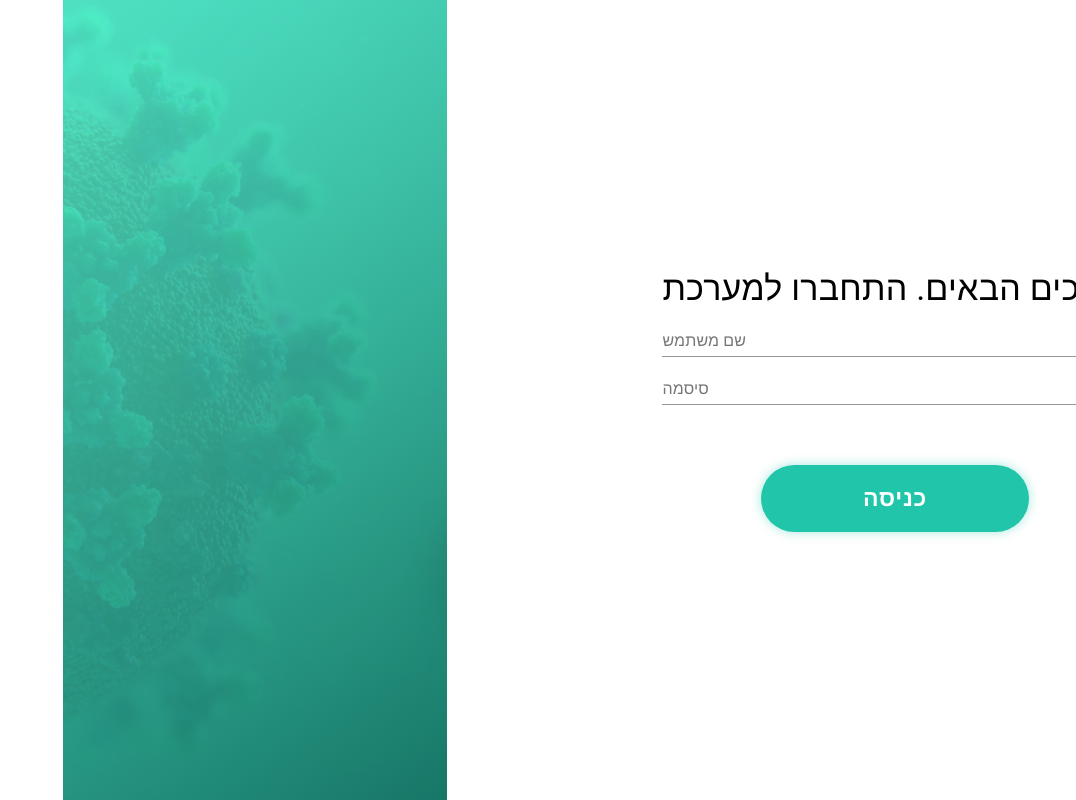
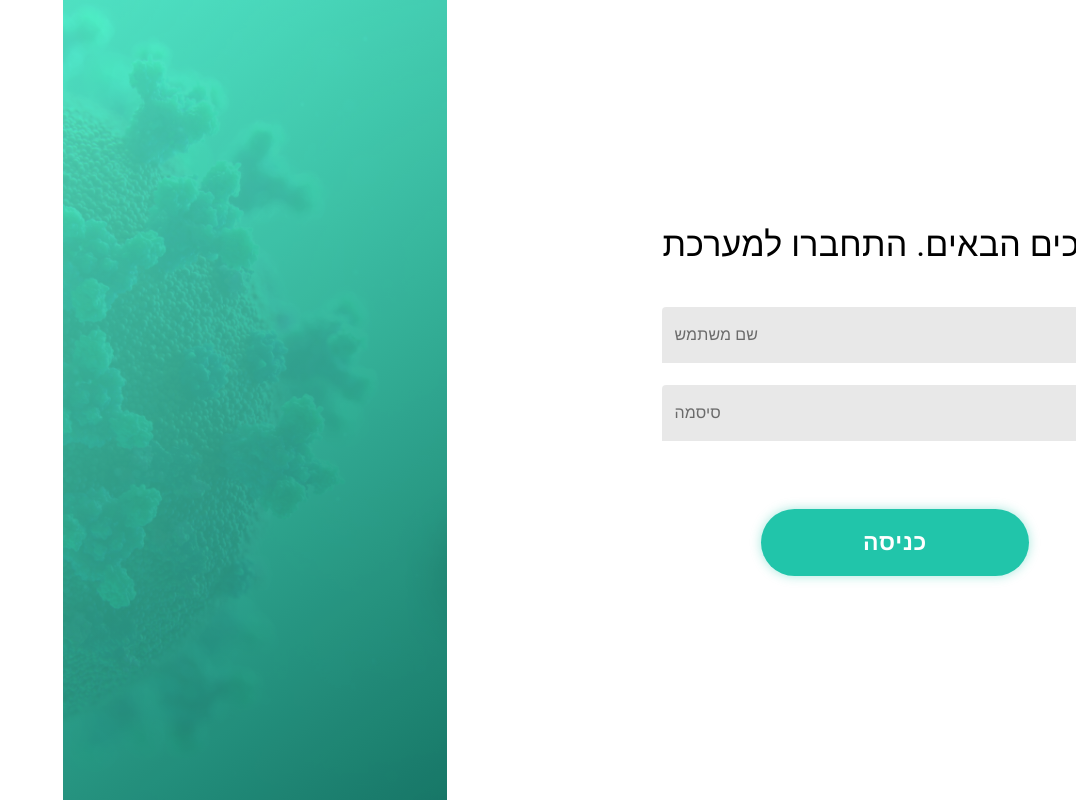
Before and after one commit to hackorona/CncSystem, a React (Create React App) app in the folder frontend/: page / in a window 1280 px wide. Shown: the whole page, without its empty margins (204-1280 px from the left). Built offline with nearby package versions, Linux system fonts and the light colour scheme; what jss-rtl would draw is missing.

Commit message:
[FEAT] Add styled input

```diff
--- /dev/null
+++ b/frontend/src/components/StyledInput.js
@@ -0,0 +1,22 @@
+/** @jsx jsx */
+import React from 'react';
+import { TextField } from '@material-ui/core';
+import { jsx } from '@emotion/core'
+
+const styles = {
+  textField: {
+    fontSize: 23,
+    marginBottom: 22,
+  }
+};
+
+export const StyledInput = (props) => {
+  return (
+    <TextField
+      variant="filled"
+      InputProps={{disableUnderline: true}}
+      css={styles.textField}
+      {...props}
+    />
+  )
+};
--- a/frontend/src/components/login.js
+++ b/frontend/src/components/login.js
@@ -3,12 +3,16 @@ import { FormGroup, TextField, Typography } from '@material-ui/core';
 import corona_bg from '../images/corona_bg.jpg';
 import { strings } from '../strings/strings';
 import { StyledButton } from './StyledButton';
+import { StyledInput } from './StyledInput';
 
 const styles = {
   container: {
     display: 'flex',
     width: '100%',
     height: '100%',
+  },
+  title: {
+    marginBottom: 42,
   },
   form: {
     display: 'flex',
@@ -42,7 +46,7 @@ const styles = {
     transform: 'rotate(-180deg)',
   },
   button: {
-    marginTop: 60,
+    marginTop: 46,
     alignSelf: 'center'
   }
 };
@@ -51,11 +55,11 @@ export const Login = () => (
   <div style={styles.container}>
     <div style={styles.form}>
       <FormGroup style={styles.formInner}>
-        <Typography variant="h4">
+        <Typography variant="h4" style={styles.title}>
           {strings.login.titleMain} {strings.login.titleSub}
         </Typography>
-        <TextField label={strings.login.username}/>
-        <TextField label={strings.login.password}/>
+        <StyledInput label={strings.login.username}/>
+        <StyledInput label={strings.login.password}/>
         <StyledButton
           variant="contained"
           color="primary"
```
